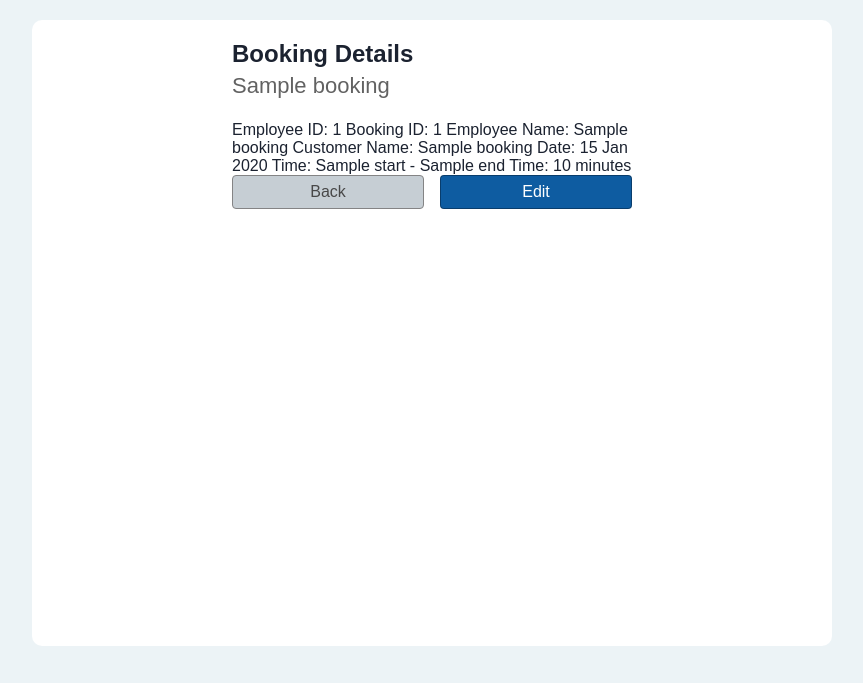
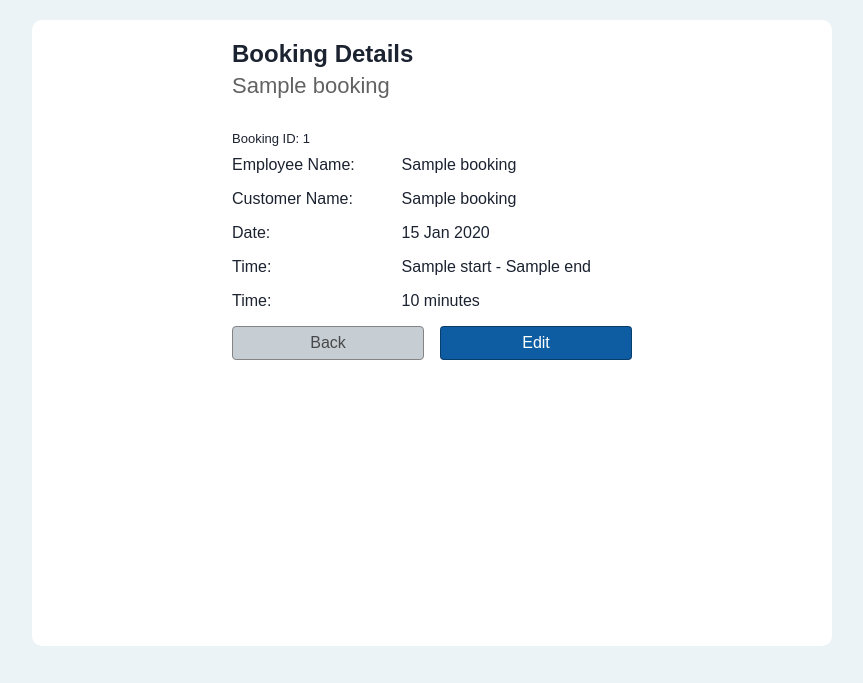
Before and after one commit to ellalovisaj/1dv610-laboration-3, a Node server app: template src/views/booking/details.ejs in a window 1280 px wide. Shown: the part 50-733 px from the top of the page, without its empty margins (208-1071 px from the left). Run offline with Node 20, Linux system fonts and the light colour scheme; the template is opened without the code that fills it: most values are stand-ins (such as "Sample title", 1, 10 or a date in 2020); some libraries are stand-ins or nearby versions.

Commit message:
Css changes

```diff
--- a/public/css/styles.css
+++ b/public/css/styles.css
@@ -178,6 +178,20 @@ h2 {
   margin-bottom: 0;
 }
 
+.bookings-header {
+  display: flex;
+  justify-content: space-between;
+  align-items: end;
+}
+
+.bookings-header a {
+  display: flex;
+  justify-content: space-between;
+  align-items: center;
+  padding: 0px 5px;
+}
+
+
 /* ---------- All Employees List ---------- */
 .employees-header {
   display: flex;
@@ -204,7 +218,6 @@ ul {
   padding: 0;
 }
 
-.details,
 li {
   margin: 5px 0px;
   list-style: none;
@@ -224,6 +237,7 @@ a {
   font-weight: bold;
 }
 
+.booking-details,
 .employee-details {
   display: grid;
   grid-template-columns: 2fr 3fr;
@@ -234,7 +248,7 @@ a {
 
 .details-id {
   font-size: small;
-  padding-bottom: 5px;
+  padding: 10px 0px;
 }
 
 /* ---------- Worktime forms ---------- */
--- a/src/views/booking/details.ejs
+++ b/src/views/booking/details.ejs
@@ -1,22 +1,33 @@
 <h2>Booking Details</h2>
 
-<div class=".details">
+<div>
   <% if (booking) { %>
     <h3 class="name-header">
       <%= booking.employeeName %>
     </h3>
-    <span id="booking-employee-id"> Employee ID: <%= booking.employeeId %></span>
-    <span id="booking-booking-id"> Booking ID: <%= booking.id %></span>
-    <span id="booking-employee-name"> Employee Name: <%= booking.employeeName %></span>
-    <span id="booking-customer-name"> Customer Name: <%= booking.customerName %></span>
-    <span id="booking-date"> Date: <%= booking.date %></span>
-    <span id="booking-times"> Time: <%= booking.start %> - <%= booking.end %></span>
-    <span id="booking-duration"> Time: <%= booking.duration %> minutes</span>
+
+    <div class="details-id">
+      <span> Booking ID: <%= booking.id %></span>
+    </div>
+
+    <div class="booking-details">
+      <span id="booking-employee-name"> Employee Name: </span>
+      <span> <%= booking.employeeName %></span>
+      <span id="booking-customer-name"> Customer Name: </span>
+      <span><%= booking.customerName %></span>
+      <span id="booking-date"> Date: </span>
+      <span><%= booking.date %></span>
+      <span id="booking-times"> Time: </span>
+      <span><%= booking.start %> - <%= booking.end %></span>
+      <span id="booking-duration"> Time: </span>
+      <span><%= booking.duration %> minutes</span>
+    </div>
 
     <div class="form-row">
       <a href="<%= baseURL %>employees/<%= booking.employeeId %>" id="booking-back-link" class="link-button-style secondary-button">Back</a>
       <a href="<%= baseURL %>employees/<%= booking.employeeId %>/booking/<%= booking.id %>/edit" id="booking-edit-link" class="link-button-style main-button">Edit</a>
     </div>
+
   <% } else { %>
     <p>No employee.</p>
   <% } %>
--- a/src/views/booking/list.ejs
+++ b/src/views/booking/list.ejs
@@ -1,4 +1,7 @@
-<h2>Upcoming Bookings</h2>
+<div class="bookings-header">
+  <h2>Upcoming Bookings</h2>
+  <a href="<%= baseURL %>employees/<%= employee.id %>/booking/new" id="profile-add-booking-link" class="link-button-style main-button">New</a>
+</div>
 
 <% if (bookings.length > 0) { %>
   <ul>
--- a/src/views/employee/edit-form.ejs
+++ b/src/views/employee/edit-form.ejs
@@ -32,7 +32,7 @@
     </fieldset>
 
     <div class="form-row">
-      <a href="<%= baseURL %>employees" id="edit-employee-back-link" class="link-button-style secondary-button">Back</a>
+      <a href="<%= baseURL %>employees/<%= employee.id %>" id="edit-employee-back-link" class="link-button-style secondary-button">Back</a>
       <button type="submit" class="main-button">Save changes</button>
     </div>
   </form>
--- a/src/views/employee/profile.ejs
+++ b/src/views/employee/profile.ejs
@@ -10,7 +10,7 @@
 
       <div id="employees-buttons" class="form-row">
         <a href="<%= baseURL %>employees" id="profile-employee-back-link" class="link-button-style secondary-button">Back</a>
-        <a href="<%= baseURL %>employees/<%= employee.id %>/edit" id="profile-edit-link" class="link-button-style main-button">Edit</a>
+        <a href="<%= baseURL %>employees/<%= employee.id %>/edit" id="profile-edit-link" class="link-button-style secondary-button">Edit Employee</a>
       </div>
     </div>
 
```
